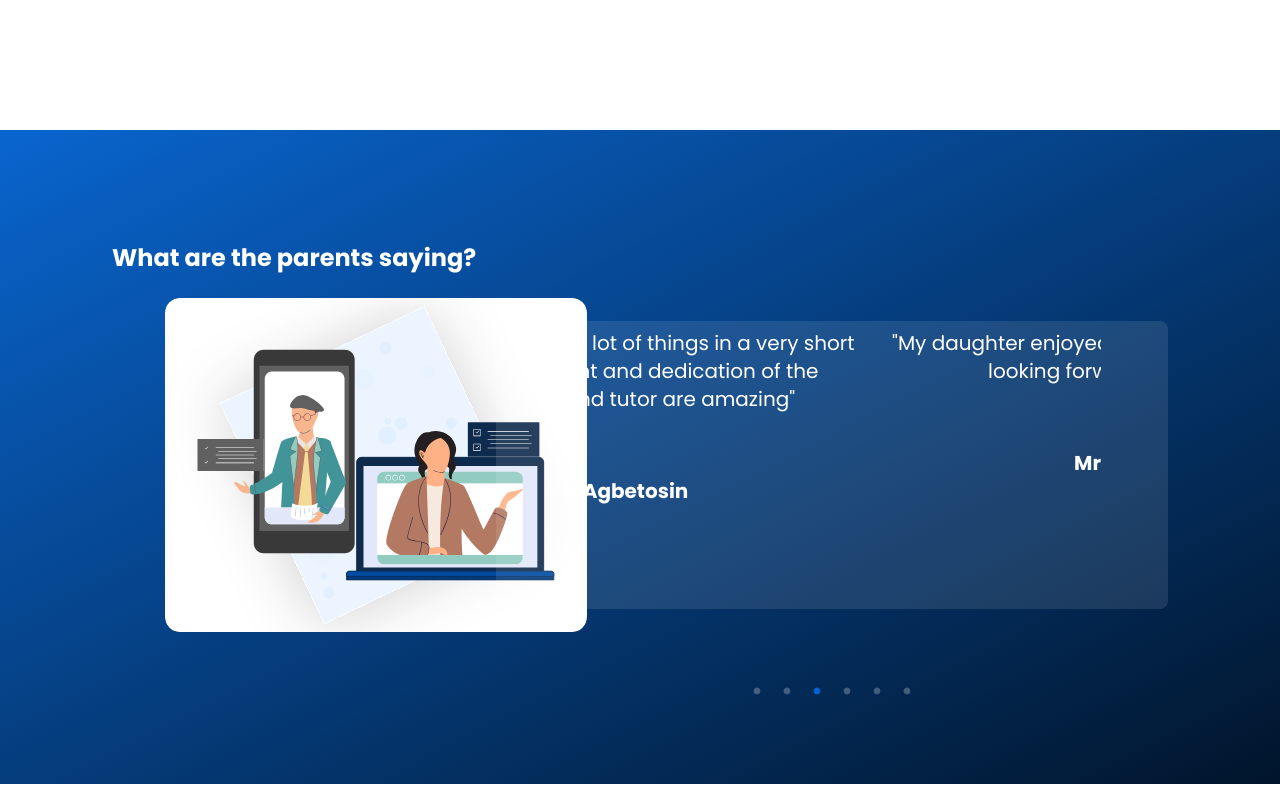
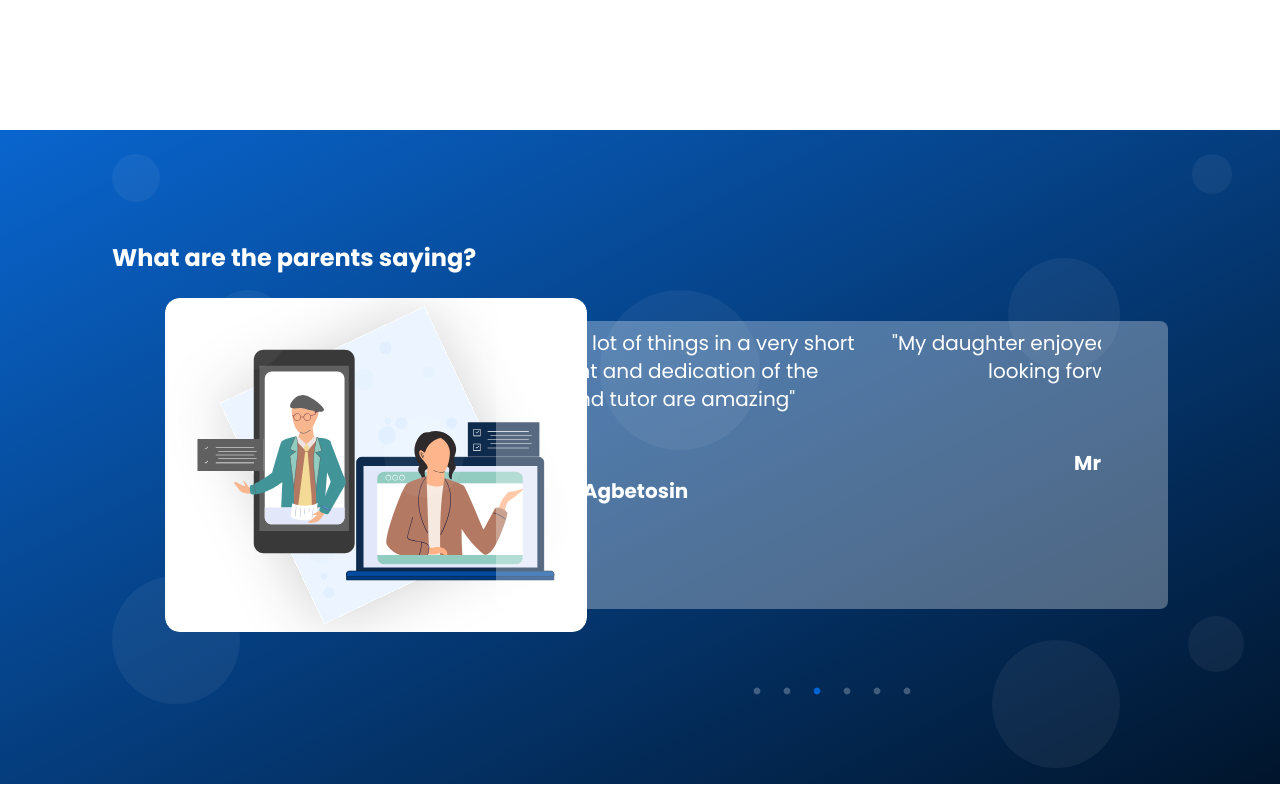
Before and after one commit to Adeleyeha-17/Leadwinn-Academy, a React (Vite) app: page / in a window 1280 px wide. Shown: the part 920-1720 px from the top of the page. Built offline with nearby package versions, Linux system fonts and the light colour scheme.

Commit message:
updated Testimonial

```diff
--- a/src/components/Testimonial/Testimonial.tsx
+++ b/src/components/Testimonial/Testimonial.tsx
@@ -46,10 +46,19 @@ export const Testimonial = () => {
    };
 
    return (
-      <div className="bg-gradient-to-tl from-test-gra-2 to-test-gra md:h-[340px] lg:h-[440px] xl:h-4/5 font-poppins md:flex flex-col md:justify-center max-sm:px-10 max-sm:py-8 md:p-28 text-white overflow-hidden ">
+      <div className="relative bg-gradient-to-tl from-test-gra-2 to-test-gra md:h-[340px] lg:h-[440px] xl:h-4/5 font-poppins md:flex flex-col md:justify-center max-sm:px-10 max-sm:py-8 md:p-28 text-white overflow-hidden ">
+         <div className='rounded-full w-12 h-12 md:bg-white md:bg-opacity-5 absolute top-6'></div>
+         <div className='rounded-full w-14 h-14 md:bg-white md:bg-opacity-5 absolute right-9 bottom-28'></div>
+         <div className='rounded-full w-40 h-40 md:bg-white md:bg-opacity-5 absolute top-40 left-[600px]'></div>
+         <div className='rounded-full w-32 h-32 md:bg-white md:bg-opacity-5 absolute bottom-20 left-18'></div>
+         <div className='rounded-full w-28 h-28 md:bg-white md:bg-opacity-5 absolute top-32 right-40'></div>
+         <div className='rounded-full w-32 h-32 md:bg-white md:bg-opacity-5 absolute right-40 bottom-4'></div>
+         <div className='rounded-full w-20 h-20 md:bg-white md:bg-opacity-5 absolute top-62 left-96 right-96'></div>
+         <div className='rounded-full w-20 h-20 md:bg-white md:bg-opacity-5 absolute left-52 top-40'></div>
+         <div className='rounded-full w-10 h-10 md:bg-white md:bg-opacity-5 absolute top-6 right-12'></div>
 
          <div>
-            <h1 className="text-sm md:text-base lg:text-2xl font-bold mb-3 md:mb-6 max-md:text-center">What are the parents saying?</h1>
+            <h1 className="text-sm md:text-base lg:text-2xl font-bold mb-3 md:mb-6 max-md:text-center z-10">What are the parents saying?</h1>
          </div>
 
          <div className="grid md:grid-cols-2 items-center mb-10">
@@ -57,7 +66,7 @@ export const Testimonial = () => {
                <img src="./sliderImg.svg" alt="slider Image" className="w-4/5"/>
             </div>
 
-            <div className='md:bg-white font-poppins md:bg-opacity-10 rounded-lg h-32 md:h-40 lg:h-52 xl:h-72 max-sm:w-72 max-lg:px-5 max-sm:py- flex items-center justify-center md:-ml-12 lg:-ml-28 xl:-ml-36'>
+            <div className='md:bg-white font-poppins md:bg-opacity-30 rounded-lg h-32 md:h-40 lg:h-52 xl:h-72 max-sm:w-72 max-lg:px-5 max-sm:py- flex items-center justify-center md:-ml-12 lg:-ml-28 xl:-ml-36'>
                <Slider {...sliderSettings} className='w-full lg:w-4/5'>
                   {
                   testimonials.map((testimonial, index) => (
```
